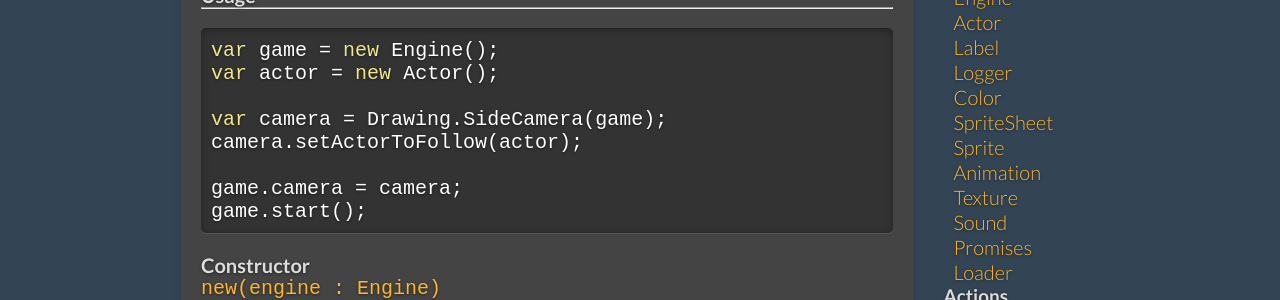
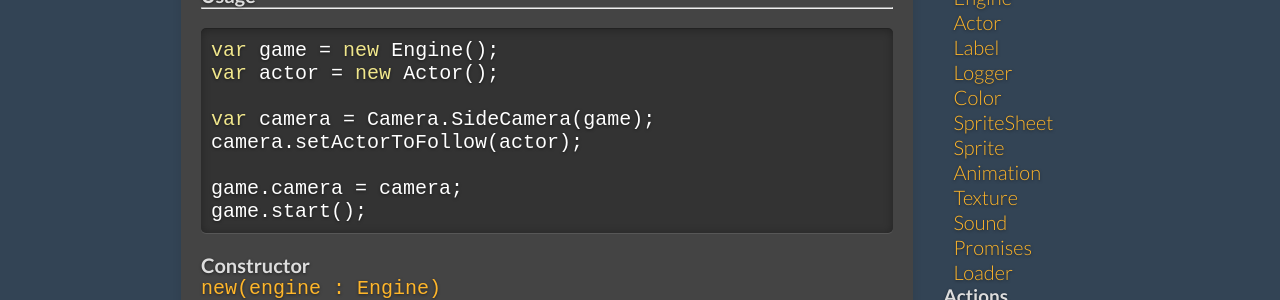
Before and after one commit to eonarheim/eonarheim.github.io, a Jekyll site: the page built from docs/sidecamera.md, in a window 1280 px wide. Shown: the part 352-652 px from the top of the page. Built offline with Jekyll 4.4.1, drawn with Linux system fonts in a browser that asks for light colours; some web fonts are replaced; Markdown is read by kramdown in place of the engine named in the settings.

Commit message:
Fix camera typo

```diff
--- a/docs/sidecamera.md
+++ b/docs/sidecamera.md
@@ -15,7 +15,7 @@ is useful for many side-scrolling games.
 var game = new Engine();
 var actor = new Actor();
 
-var camera = Drawing.SideCamera(game);
+var camera = Camera.SideCamera(game);
 camera.setActorToFollow(actor);
 
 game.camera = camera;
```
Also changed, not shown: docs/topcamera.md (+1 -1 lines).
